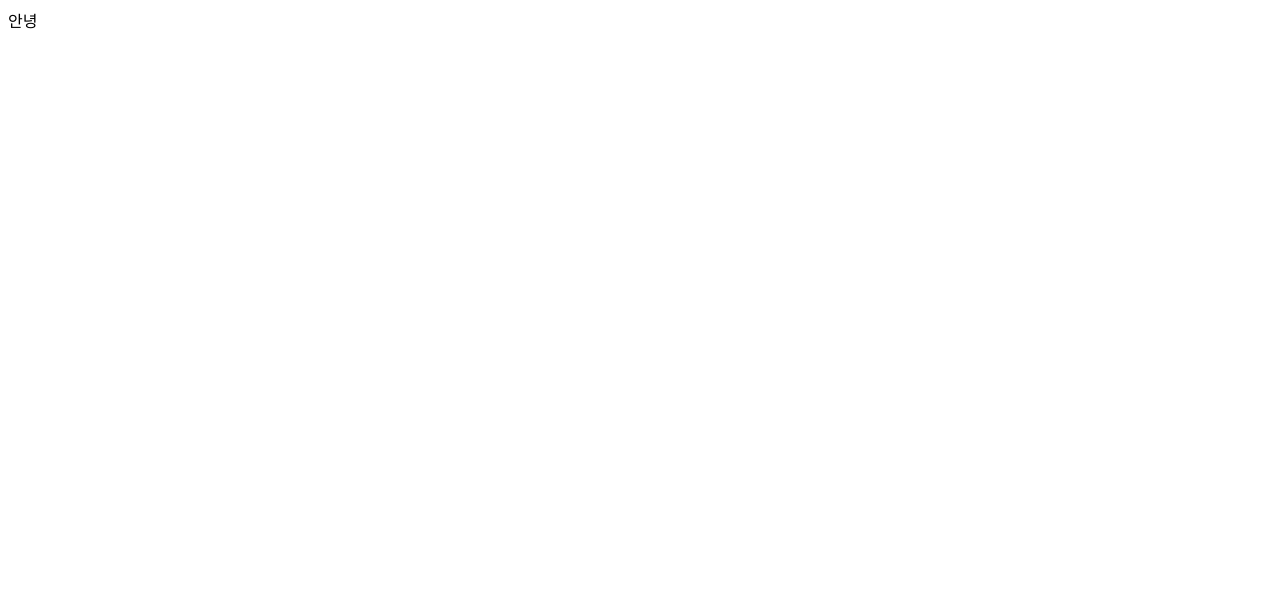
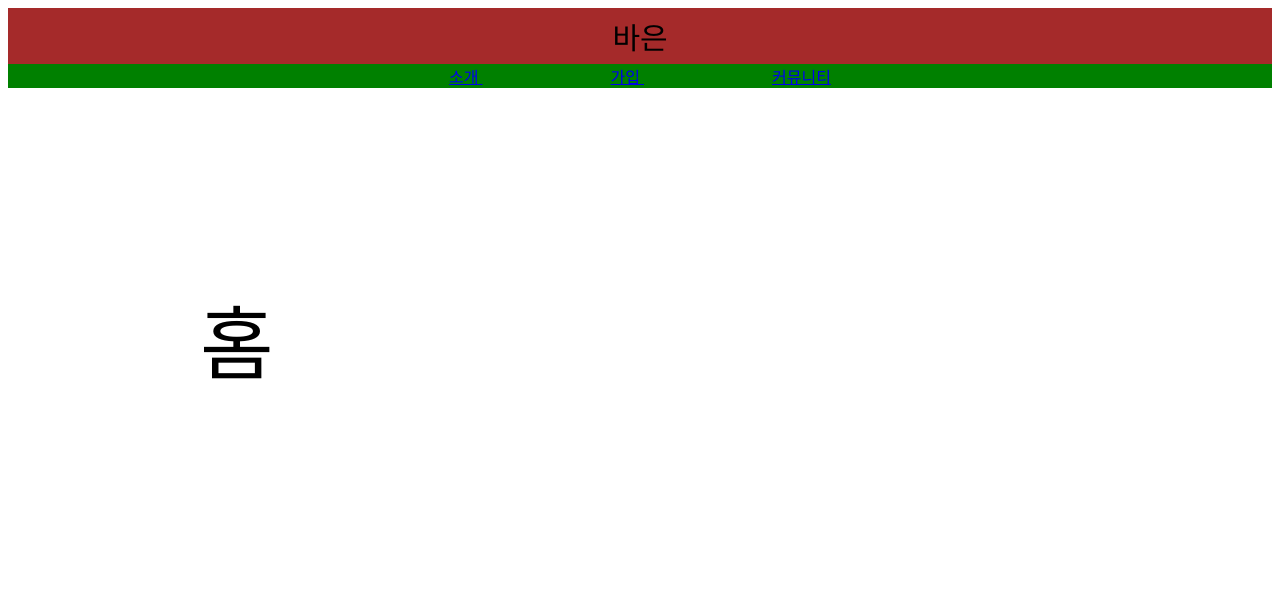
Before and after one commit to harvestingw/lesson, a plain HTML site: page index.html in a window 1280 px wide. Drawn offline with Linux system fonts and the light colour scheme.

Commit message:
인덱스변경

```diff
--- a/index.html
+++ b/index.html
@@ -1,11 +1,48 @@
+<!DOCTYPE html>
 <html lang="en">
 <head>
     <meta charset="UTF-8">
     <meta name="viewport" content="width=device-width, initial-scale=1.0">
     <meta http-equiv="X-UA-Compatible" content="ie=edge">
     <title>Document</title>
+    <style>
+        header{
+            background-color: brown;
+            padding: 6px;
+            text-align: center;
+            text-emphasis: unset
+        }
+      nav{
+        background-color: green;
+        text-align: center;
+        color: aliceblue
+      }
+
+      main{
+          padding: 12rem;
+      }
+    </style>
 </head>
+
+
 <body>
-    안녕
+    <header style="font-size:30px;">바은</header>
+    <nav>
+        <a href="sogea.html">
+    <span style="padding: 4rem" href="sogea.html" a href="sogea.html">소개<span></span>
+        </a>
+
+        <a href="gaib.html">
+        <span style="padding: 4rem">가입<span></span>
+        </a>
+
+        <a href="community.html">
+        <span style="padding: 4rem">커뮤니티<span></span>
+        </a>
+    </nav>
+
+    <main style="font-size:80px;">홈</main>
+
+
 </body>
 </html>
```
Also changed, not shown: 바은/baun.html (deleted, +0 -48 lines), community.html (renamed from 바은/community.html), gaib.html (renamed from 바은/gaib.html), sogea.html (renamed from 바은/sogea.html).
